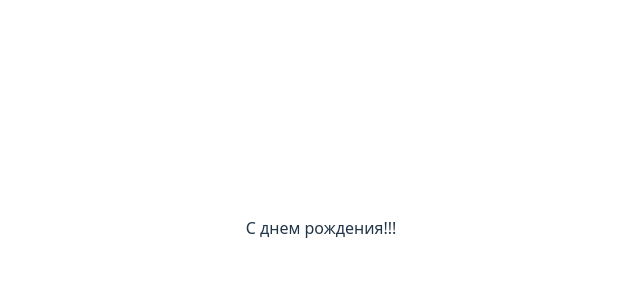
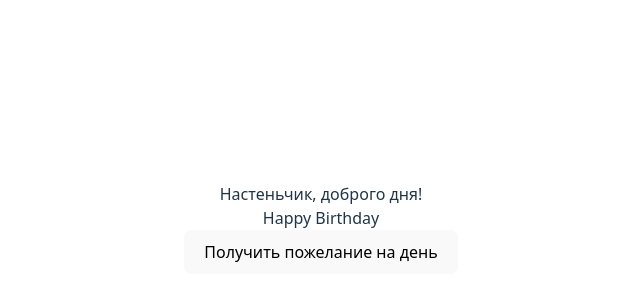
Before and after one commit to alyamba/happy-birthday, a React (Vite) app: page / in a window 1280 px wide. Shown: the part 172-472 px from the top of the page, without its empty margins (319-959 px from the left). Built offline with nearby package versions, Linux system fonts and the light colour scheme.

Commit message:
feat: added structure for main page

```diff
--- a/src/App.jsx
+++ b/src/App.jsx
@@ -1,7 +1,31 @@
 import "./App.css";
 
 const App = () => {
-  return <div>С днем рождения!!!</div>;
+  const todayDate = new Date();
+  const day = todayDate.getDate();
+  const month = todayDate.getMonth() + 1;
+
+  const text = import.meta.env.VITE_TEXT;
+
+  if (day === 23 && month === 3) {
+    return (
+      <div>
+        <div>С днем рождения!</div>
+        <div>
+          <button>Получить пожелание на день</button>
+          <button>Прочитать поздравление</button>
+        </div>
+      </div>
+    );
+  }
+
+  return (
+    <div>
+      <div>Настеньчик, доброго дня!</div>
+      <div>{text}</div>
+      <button>Получить пожелание на день</button>
+    </div>
+  );
 };
 
 export default App;
```
Also changed, not shown: 1 other file (tests, documents, lock files or other folders).
